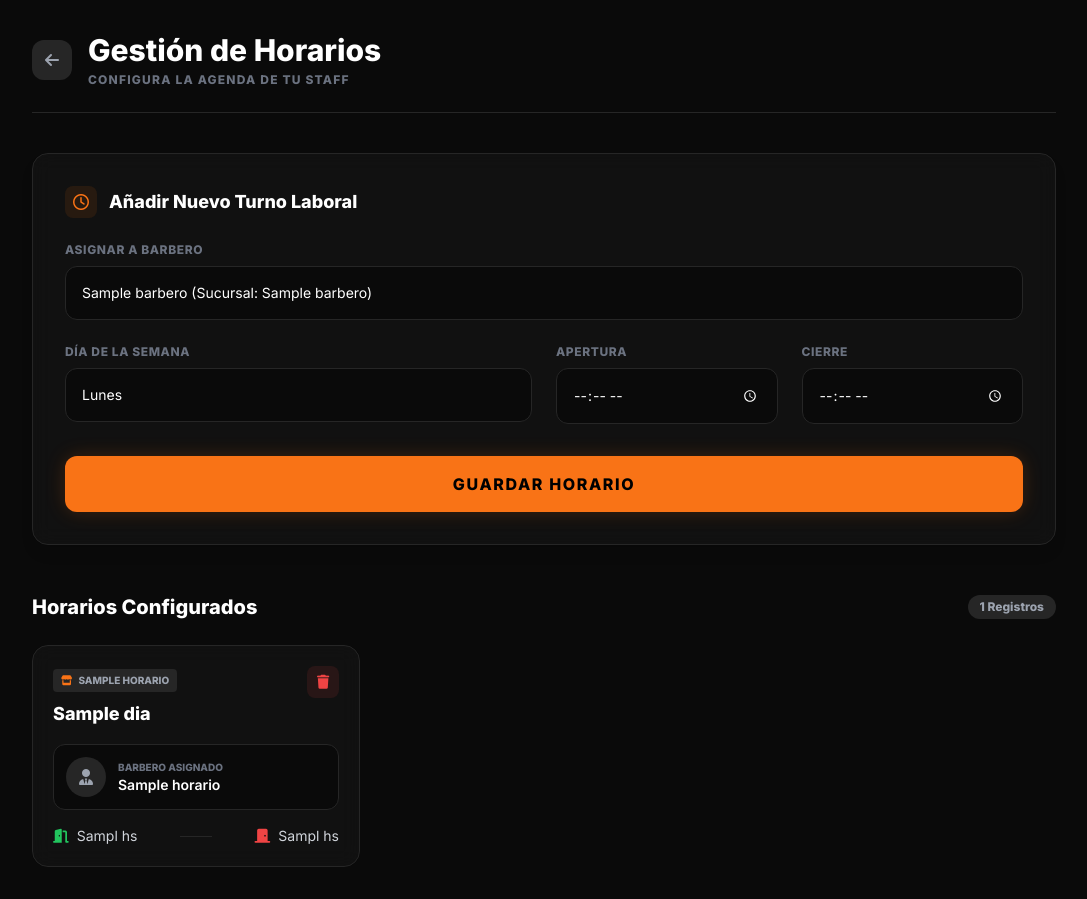
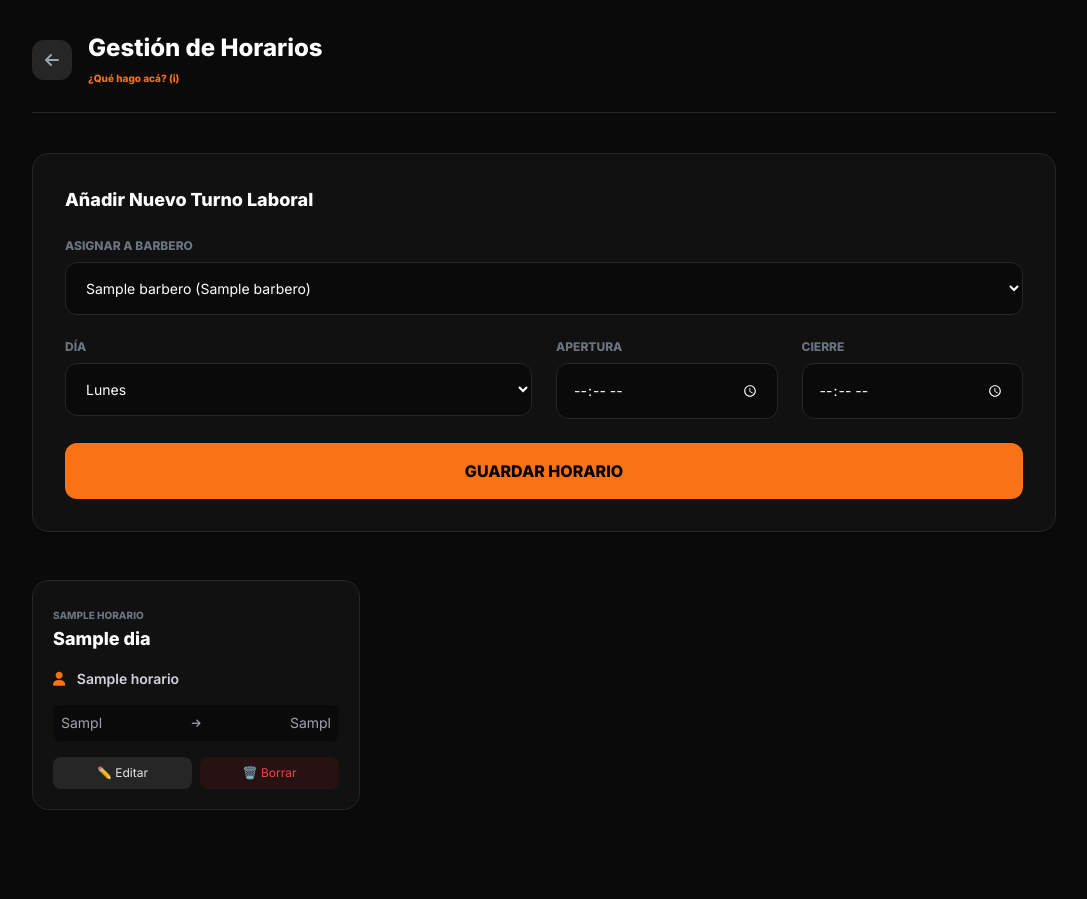
Before and after one commit to ventasmedinsur19-tech/bookbarber-v2, a Node server app: template views/horarios.ejs in a window 1280 px wide. Shown: the whole page, without its empty margins (96-1183 px from the left). After the commit the page ends 810 px from the top, so only its background shows below. Run offline with Node 20, Linux system fonts and the light colour scheme; the template is opened without the code that fills it: most values are stand-ins (such as "Sample title", 1, 10 or a date in 2020); some libraries are stand-ins or nearby versions.

Commit message:
Update horarios.ejs

```diff
--- a/views/horarios.ejs
+++ b/views/horarios.ejs
@@ -25,135 +25,110 @@
     <style>
         body { background-color: #0a0a0a; color: #e5e5e5; }
         .glass-card { background: rgba(20, 20, 20, 0.7); backdrop-filter: blur(10px); border: 1px solid #262626; }
-        /* Para que el desplegable se vea bien en celulares */
-        select option { background-color: #141414; color: #fff; }
     </style>
 </head>
-<body class="font-sans antialiased selection:bg-bbAccent selection:text-white min-h-screen p-4 md:p-8">
+<body class="font-sans antialiased min-h-screen p-4 md:p-8">
     <div class="max-w-5xl mx-auto">
 
-        <div class="flex items-center gap-4 mb-10 border-b border-bbBorder pb-6">
-            <a href="/dashboard" class="flex items-center justify-center w-10 h-10 rounded-xl bg-bbBorder text-gray-400 hover:text-bbAccent hover:bg-bbAccent/10 transition-all">
+        <div class="flex items-center justify-between mb-10 border-b border-bbBorder pb-6">
+            <div class="flex items-center gap-4">
+                <a href="/dashboard" class="flex items-center justify-center w-10 h-10 rounded-xl bg-bbBorder text-gray-400 hover:text-bbAccent transition-all">
                     <i class="fas fa-arrow-left"></i>
                 </a>
                 <div>
-                <h1 class="text-2xl md:text-3xl font-black text-white">Gestión de Horarios</h1>
-                <p class="text-xs text-gray-500 uppercase tracking-widest font-bold mt-1">Configura la agenda de tu staff</p>
+                    <h1 class="text-2xl font-black text-white">Gestión de Horarios</h1>
+                    <button onclick="toggleInfoModal()" class="text-[10px] text-bbAccent font-bold hover:underline">¿Qué hago acá? (i)</button>
+                </div>
             </div>
         </div>
 
-        <div class="glass-card p-6 md:p-8 rounded-2xl mb-12 shadow-lg">
-            <div class="flex items-center gap-3 mb-6">
-                <div class="w-8 h-8 rounded-lg bg-bbAccent/10 flex items-center justify-center text-bbAccent">
-                    <i class="far fa-clock"></i>
-                </div>
-                <h2 class="text-lg font-bold text-white">Añadir Nuevo Turno Laboral</h2>
+        <div id="infoModal" class="hidden glass-card p-4 rounded-xl border border-bbAccent/30 mb-8">
+            <h3 class="text-bbAccent font-bold mb-2">💡 ¿Cómo funciona?</h3>
+            <p class="text-sm text-gray-400">Definí el horario de atención para cada profesional. Esto permitirá que los clientes vean disponibilidad real al momento de reservar. Podés editar o borrar turnos laborales existentes en cualquier momento.</p>
         </div>
 
+        <div class="glass-card p-6 md:p-8 rounded-2xl mb-12 shadow-lg">
+            <h2 class="text-lg font-bold text-white mb-6">Añadir Nuevo Turno Laboral</h2>
             <form action="/horarios/guardar" method="POST" class="grid grid-cols-1 md:grid-cols-4 gap-6">
-
                 <div class="md:col-span-4">
-                    <label class="block text-xs text-gray-500 mb-2 font-bold uppercase tracking-wider">Asignar a Barbero</label>
-                    <% if (barberos.length === 0) { %>
-                        <div class="bg-red-500/10 border border-red-500/50 text-red-500 p-4 rounded-xl text-sm">
-                            <i class="fas fa-exclamation-triangle mr-2"></i> No tienes barberos registrados. Ve a la sección <b>Staff</b> primero.
-                        </div>
-                    <% } else { %>
-                        <select name="barbero_id" required class="w-full bg-bbDark border border-bbBorder rounded-xl p-4 text-sm text-white outline-none focus:border-bbAccent focus:ring-1 focus:ring-bbAccent transition-all appearance-none">
+                    <label class="block text-xs text-gray-500 mb-2 font-bold uppercase">Asignar a Barbero</label>
+                    <select name="barbero_id" required class="w-full bg-bbDark border border-bbBorder rounded-xl p-4 text-sm text-white focus:border-bbAccent outline-none">
                         <% barberos.forEach(b => { %>
-                                <option value="<%= b.id %>"><%= b.nombre %> (Sucursal: <%= b.sucursal_nombre %>)</option>
+                            <option value="<%= b.id %>"><%= b.nombre %> (<%= b.sucursal_nombre %>)</option>
                         <% }) %>
                     </select>
-                    <% } %>
+                </div>
+                <div class="md:col-span-2">
+                    <label class="block text-xs text-gray-500 mb-2 font-bold uppercase">Día</label>
+                    <select name="dia" required class="w-full bg-bbDark border border-bbBorder rounded-xl p-4 text-sm text-white focus:border-bbAccent outline-none">
+                        <option value="Lunes">Lunes</option><option value="Martes">Martes</option>
+                        <option value="Miércoles">Miércoles</option><option value="Jueves">Jueves</option>
+                        <option value="Viernes">Viernes</option><option value="Sábado">Sábado</option><option value="Domingo">Domingo</option>
+                    </select>
+                </div>
+                <div>
+                    <label class="block text-xs text-gray-500 mb-2 font-bold uppercase">Apertura</label>
+                    <input type="time" name="hora_inicio" required class="w-full bg-bbDark border border-bbBorder rounded-xl p-4 text-sm text-white focus:border-bbAccent outline-none" style="color-scheme: dark;">
+                </div>
+                <div>
+                    <label class="block text-xs text-gray-500 mb-2 font-bold uppercase">Cierre</label>
+                    <input type="time" name="hora_fin" required class="w-full bg-bbDark border border-bbBorder rounded-xl p-4 text-sm text-white focus:border-bbAccent outline-none" style="color-scheme: dark;">
+                </div>
+                <button type="submit" class="md:col-span-4 bg-bbAccent text-black font-black uppercase py-4 rounded-xl hover:bg-orange-600 transition-all">Guardar Horario</button>
+            </form>
         </div>
 
-                <div class="md:col-span-2">
-                    <label class="block text-xs text-gray-500 mb-2 font-bold uppercase tracking-wider">Día de la semana</label>
-                    <select name="dia" required class="w-full bg-bbDark border border-bbBorder rounded-xl p-4 text-sm text-white outline-none focus:border-bbAccent focus:ring-1 focus:ring-bbAccent transition-all appearance-none">
-                        <option value="Lunes">Lunes</option>
-                        <option value="Martes">Martes</option>
-                        <option value="Miércoles">Miércoles</option>
-                        <option value="Jueves">Jueves</option>
-                        <option value="Viernes">Viernes</option>
-                        <option value="Sábado">Sábado</option>
-                        <option value="Domingo">Domingo</option>
-                    </select>
+        <div class="grid grid-cols-1 sm:grid-cols-2 lg:grid-cols-3 gap-5">
+            <% horarios.forEach(h => { %>
+                <div class="glass-card p-5 rounded-2xl relative">
+                    <span class="text-[10px] text-gray-500 font-bold uppercase"><%= h.sucursal_nombre %></span>
+                    <h4 class="font-black text-white text-lg mb-4"><%= h.dia %></h4>
+                    <p class="text-sm text-gray-300 font-semibold mb-4"><i class="fas fa-user text-bbAccent mr-2"></i> <%= h.barbero_nombre %></p>
+                    <div class="flex items-center justify-between text-sm text-gray-400 mb-4 bg-bbDark p-2 rounded-lg">
+                        <span><%= h.hora_inicio.substring(0,5) %></span>
+                        <i class="fas fa-arrow-right text-[10px]"></i>
+                        <span><%= h.hora_fin.substring(0,5) %></span>
+                    </div>
+                    <div class="flex gap-2">
+                        <button onclick="openEditModal('<%= h.id %>', '<%= h.dia %>', '<%= h.hora_inicio %>', '<%= h.hora_fin %>')" class="flex-1 bg-bbBorder py-2 rounded-lg text-xs hover:bg-zinc-700">✏️ Editar</button>
+                        <form action="/horarios/eliminar/<%= h.id %>" method="POST" class="flex-1" onsubmit="return confirm('¿Eliminar este horario?');">
+                            <button type="submit" class="w-full bg-red-900/20 text-red-500 py-2 rounded-lg text-xs hover:bg-red-900/40">🗑️ Borrar</button>
+                        </form>
+                    </div>
+                </div>
+            <% }) %>
+        </div>
     </div>
 
-                <div>
-                    <label class="block text-xs text-gray-500 mb-2 font-bold uppercase tracking-wider">Apertura</label>
-                    <input type="time" name="hora_inicio" required class="w-full bg-bbDark border border-bbBorder rounded-xl p-4 text-sm text-white outline-none focus:border-bbAccent focus:ring-1 focus:ring-bbAccent transition-all" style="color-scheme: dark;">
-                </div>
-
-                <div>
-                    <label class="block text-xs text-gray-500 mb-2 font-bold uppercase tracking-wider">Cierre</label>
-                    <input type="time" name="hora_fin" required class="w-full bg-bbDark border border-bbBorder rounded-xl p-4 text-sm text-white outline-none focus:border-bbAccent focus:ring-1 focus:ring-bbAccent transition-all" style="color-scheme: dark;">
-                </div>
-
-                <div class="md:col-span-4 mt-2">
-                    <button type="submit" class="w-full bg-bbAccent text-black font-black uppercase tracking-widest py-4 rounded-xl hover:bg-orange-600 transition-all active:scale-[0.98] shadow-[0_0_20px_rgba(249,115,22,0.2)] disabled:opacity-50" <%= barberos.length === 0 ? 'disabled' : '' %>>
-                        Guardar Horario
-                    </button>
+    <div id="editModal" class="hidden fixed inset-0 bg-black/80 flex items-center justify-center p-4 z-50">
+        <div class="glass-card p-6 rounded-2xl w-full max-w-sm">
+            <h3 class="font-bold text-white mb-4">Editar Horario</h3>
+            <form id="editForm" method="POST" class="space-y-4">
+                <select name="dia" id="editDia" class="w-full bg-bbDark border border-bbBorder p-3 rounded-lg text-white">
+                    <option value="Lunes">Lunes</option><option value="Martes">Martes</option>
+                    <option value="Miércoles">Miércoles</option><option value="Jueves">Jueves</option>
+                    <option value="Viernes">Viernes</option><option value="Sábado">Sábado</option><option value="Domingo">Domingo</option>
+                </select>
+                <input type="time" name="hora_inicio" id="editInicio" class="w-full bg-bbDark border border-bbBorder p-3 rounded-lg text-white" style="color-scheme: dark;">
+                <input type="time" name="hora_fin" id="editFin" class="w-full bg-bbDark border border-bbBorder p-3 rounded-lg text-white" style="color-scheme: dark;">
+                <div class="flex gap-2">
+                    <button type="button" onclick="closeEditModal()" class="flex-1 bg-bbBorder py-2 rounded-lg">Cancelar</button>
+                    <button type="submit" class="flex-1 bg-bbAccent py-2 rounded-lg text-black font-bold">Actualizar</button>
                 </div>
             </form>
         </div>
-
-        <div class="flex items-center justify-between mb-6">
-            <h3 class="text-xl font-bold text-white">Horarios Configurados</h3>
-            <span class="bg-bbBorder text-gray-400 px-3 py-1 rounded-full text-xs font-bold"><%= horarios.length %> Registros</span>
     </div>
 
-        <div class="grid grid-cols-1 sm:grid-cols-2 lg:grid-cols-3 gap-5">
-            <% if (horarios.length === 0) { %>
-                <div class="col-span-full glass-card p-10 flex flex-col items-center justify-center text-center rounded-2xl border-dashed border-2 border-bbBorder">
-                    <i class="fas fa-calendar-times text-4xl text-gray-600 mb-4"></i>
-                    <p class="text-gray-400 text-sm">No hay horarios configurados todavía.</p>
-                    <p class="text-xs text-gray-600 mt-2">Añade el primer horario usando el formulario superior.</p>
-                </div>
-            <% } else { %>
-                <% horarios.forEach(h => { %>
-                    <div class="glass-card p-5 rounded-2xl group hover:border-bbAccent/50 transition-all duration-300 relative overflow-hidden">
-
-                        <div class="flex justify-between items-start mb-4">
-                            <div>
-                                <span class="inline-block px-2 py-1 bg-bbBorder rounded text-[10px] text-gray-400 font-bold uppercase mb-2">
-                                    <i class="fas fa-store text-bbAccent mr-1"></i> <%= h.sucursal_nombre %>
-                                </span>
-                                <h4 class="font-black text-white text-lg flex items-center gap-2">
-                                    <%= h.dia %>
-                                </h4>
-                            </div>
-                            <button class="w-8 h-8 rounded-lg bg-red-500/10 text-red-500 flex items-center justify-center hover:bg-red-500 hover:text-white transition-all">
-                                <i class="fas fa-trash text-sm"></i>
-                            </button>
-                        </div>
-
-                        <div class="flex items-center gap-3 p-3 bg-bbDark rounded-xl border border-bbBorder">
-                            <div class="w-10 h-10 rounded-full bg-bbBorder flex items-center justify-center text-gray-400">
-                                <i class="fas fa-user-tie"></i>
-                            </div>
-                            <div>
-                                <p class="text-[10px] text-gray-500 uppercase font-bold">Barbero asignado</p>
-                                <p class="text-sm text-white font-semibold"><%= h.barbero_nombre %></p>
-                            </div>
-                        </div>
-
-                        <div class="mt-4 flex items-center justify-between text-sm text-gray-300 font-medium">
-                            <div class="flex items-center gap-2">
-                                <i class="fas fa-door-open text-green-500"></i>
-                                <span><%= h.hora_inicio.substring(0,5) %> hs</span>
-                            </div>
-                            <div class="w-8 h-[1px] bg-bbBorder"></div>
-                            <div class="flex items-center gap-2">
-                                <i class="fas fa-door-closed text-red-500"></i>
-                                <span><%= h.hora_fin.substring(0,5) %> hs</span>
-                            </div>
-                        </div>
-                    </div>
-                <% }) %>
-            <% } %>
-        </div>
-
-    </div>
+    <script>
+        function toggleInfoModal() { document.getElementById('infoModal').classList.toggle('hidden'); }
+        function openEditModal(id, dia, inicio, fin) {
+            document.getElementById('editForm').action = `/horarios/editar/${id}`;
+            document.getElementById('editDia').value = dia;
+            document.getElementById('editInicio').value = inicio.substring(0,5);
+            document.getElementById('editFin').value = fin.substring(0,5);
+            document.getElementById('editModal').classList.remove('hidden');
+        }
+        function closeEditModal() { document.getElementById('editModal').classList.add('hidden'); }
+    </script>
 </body>
 </html>
```
Lines whose indentation alone changed are shown as unchanged.
